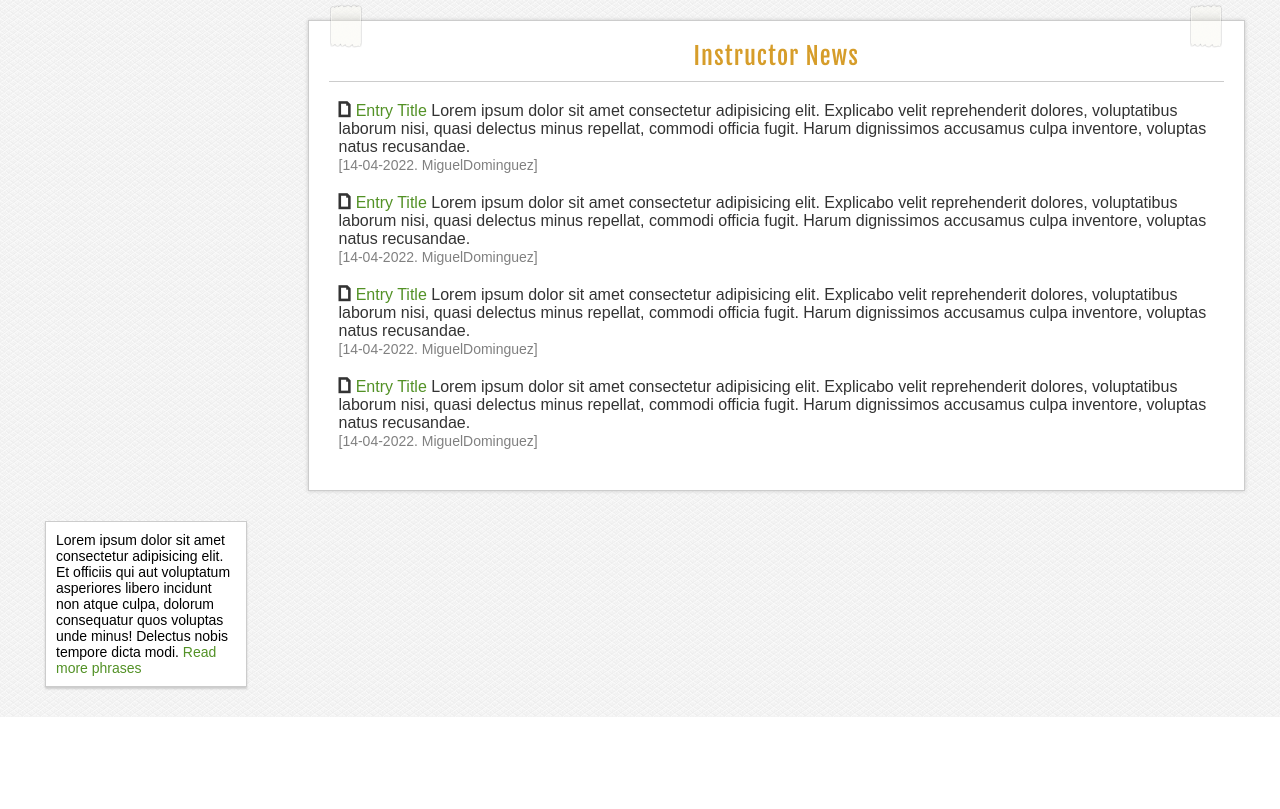
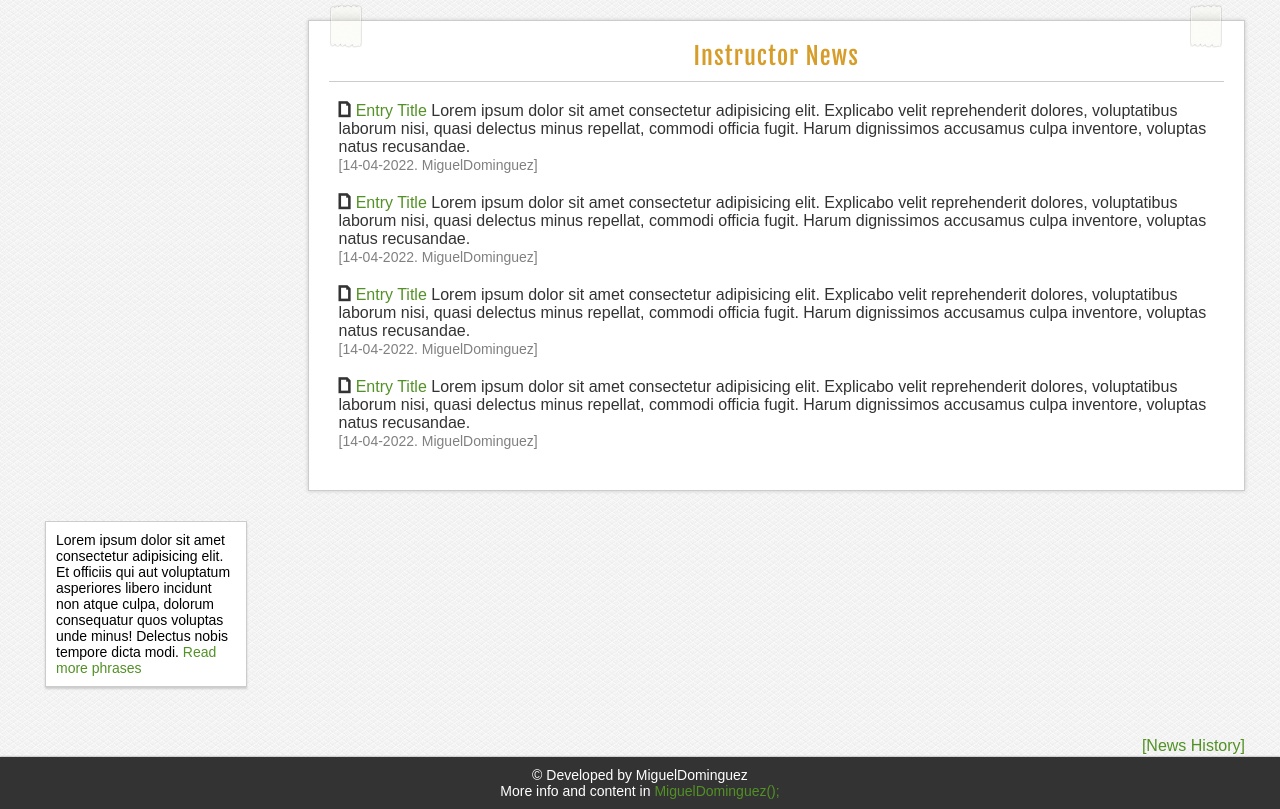
Before and after one commit to MiguelDominguezSanchez/css-master, a plain HTML site: page master-css/mockup-1/index.html in a window 1280 px wide. Shown: the part 1332-2141 px from the top of the page. Before the commit the page ends 2049 px from the top, so only its background shows below. Drawn offline with Linux system fonts and the light colour scheme; files whose address does not match are found by name.

Commit message:
Section 15. Complete Project - 73. Footer

```diff
--- a/master-css/mockup-1/css/styles.css
+++ b/master-css/mockup-1/css/styles.css
@@ -76,6 +76,11 @@ a:hover {
   float: left;
   margin-right: 5px;
   margin-top: -2px;
+}
+
+.clearfix{
+  float: none;
+  clear: both;
 }
 
 /*----------  Forms  ----------*/
@@ -259,6 +264,7 @@ color: #666;
 
 /*----------  Content  ----------*/
 #content{
+  font-family: sans-serif, arial, helvetica;
   width: 1250px;
   min-height: 1100px;
   margin: 0px auto;
@@ -401,3 +407,27 @@ color: #666;
 #sections .stickerTwo{
 margin-left: 860px;
 }
+
+#history{
+  float: right;
+  margin-top:20px;
+  margin-right: 20px;
+  font-family: sans-serif, arial, helvetica;
+}
+
+
+/*----------  Footer  ----------*/
+
+#footer{
+  width: 100%;
+  margin: 0px auto;
+  text-align: center;
+  margin-top:40px;
+  background-color: #333;
+  padding-top: 10px;
+  padding-bottom: 10px;
+  color: white;
+  font-family: sans-serif, arial, helvetica;
+  font-size: 14px;
+  box-shadow: 0px 0px 2px gray;
+}
--- a/master-css/mockup-1/index.html
+++ b/master-css/mockup-1/index.html
@@ -316,9 +316,19 @@
         Lorem ipsum dolor sit amet consectetur adipisicing elit. Et officiis qui aut voluptatum asperiores libero incidunt non atque culpa, dolorum consequatur quos voluptas unde minus! Delectus nobis tempore dicta modi.
         <a href="#">Read more phrases</a>
       </aside>
+      <div class="clearfix"></div>
+      <div id="history">
+        <a href="#">[News History]</a>
+      </div>
 
     </div>
     <!-- Main Content End -->
 
+    <div class="celarfix"></div>
+    <footer id="footer">
+      <p>&copy; Developed by MiguelDominguez</p>
+      <p>More info and content in <a href="https://migueldominguezsanchez.github.io/md_portfolio/">MiguelDominguez();</a> </p>
+    </footer>
+
   </body>
 </html>
```
